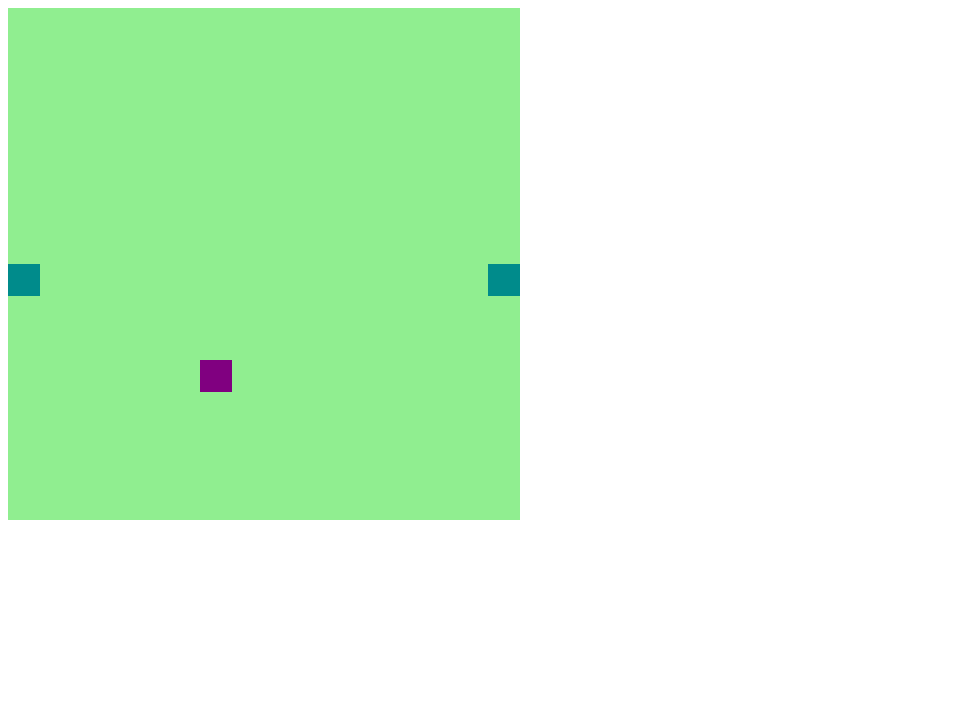
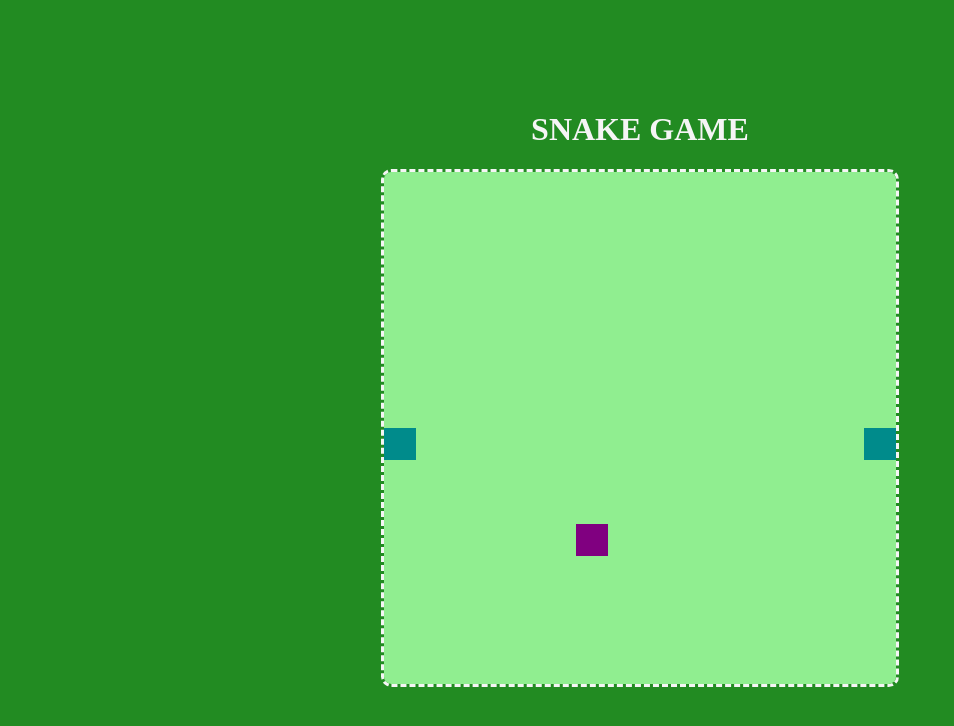
Before and after one commit to NickolasMxla/JogoDaCobrinha, a plain HTML site: page index.html in a window 1280 px wide. Shown: the whole page, without its empty margins (0-954 px from the left). Drawn offline with Linux system fonts and the light colour scheme.

Commit message:
Embelezamento do game

```diff
--- a/index.html
+++ b/index.html
@@ -5,10 +5,12 @@
         <meta name="viewport" content="width=device-width, initial-scale=1.0">
         <meta http-equiv="X-UA-Compatible" content="ie=edge">
         <link rel="stylesheet" href="stylesheet.css">
+        <link rel="shortcut icon" href="./img/snake_icon.png">
         <script defer src="script.js"></script>
-        <title>Jogo da Cobrinha</title>
+        <title>Snake Game</title>
     </head>
     <body>
+        <h1>SNAKE GAME</h1>
         <canvas id="snake" width="512" height="512"></canvas>
     </body>
 </html>
--- a/script.js
+++ b/script.js
@@ -48,6 +48,7 @@ function iniciarJogo(){
         if(snake[0].x == snake[i].x && snake[0].y == snake[i].y){
             clearInterval(jogo);
             alert('Game Over ;-;');
+
         }
     }
 
--- a/stylesheet.css
+++ b/stylesheet.css
@@ -0,0 +1,15 @@
+body{
+    height: 95vh;
+    width: 95;
+    display: flex;
+    justify-content: center;
+    align-items: center;
+    flex-direction: column;
+    color: whitesmoke;
+    background-color: forestgreen;
+}
+
+#snake{
+    border-radius: 2%;
+    border-style: dashed;
+}
```
Also changed, not shown: img/snake_icon.png (added).
